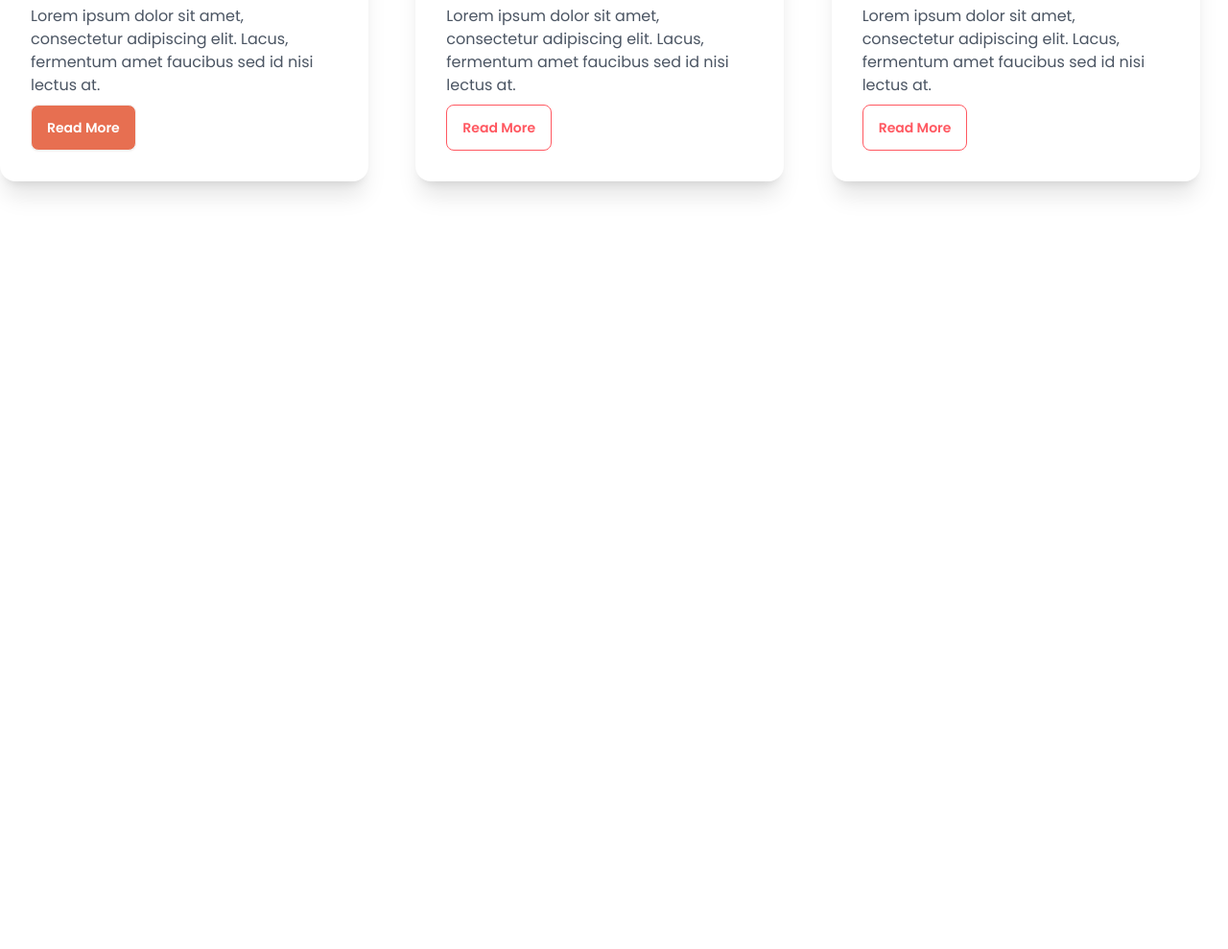
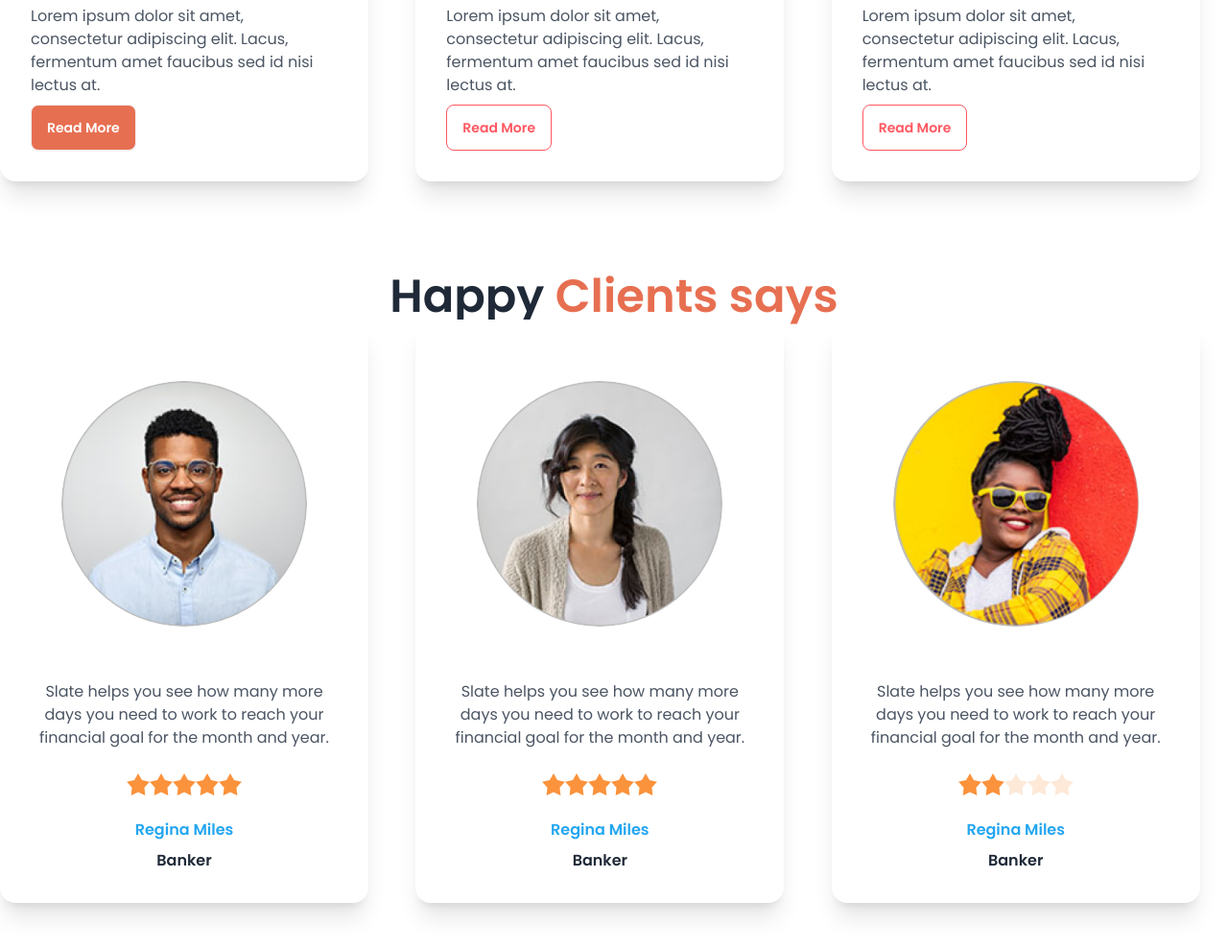
Before and after one commit to AhesanToha/biker-zone, a plain HTML site: page index.html in a window 1280 px wide. Shown: the part 1535-2524 px from the top of the page at 96% size. Before the commit the page ends 1820 px from the top, so only its background shows below. Drawn offline with nearby package versions, Linux system fonts and the light colour scheme.

Commit message:
happy client section added

```diff
--- a/index.html
+++ b/index.html
@@ -31,6 +31,7 @@
                     colors: {
                         'bike-primary': "#E76F51",
                         'bike-primary-bg': "#E76F511A",
+                        'client-name': "#23A6F0",
                     },
                 },
             },
@@ -201,7 +202,8 @@
                     </figure>
                     <div class="card-body">
                         <h2 class="card-title text-2xl font-semibold">Ducati XDIAVEL S-73</h2>
-                        <p class="text-gray-600">Lorem ipsum dolor sit amet, consectetur adipiscing elit. Lacus, fermentum amet faucibus sed id nisi lectus at.</p>
+                        <p class="text-gray-600">Lorem ipsum dolor sit amet, consectetur adipiscing elit. Lacus,
+                            fermentum amet faucibus sed id nisi lectus at.</p>
                         <div class="card-actions justify-start">
                             <button class="btn bg-bike-primary text-white">Read More</button>
                         </div>
@@ -214,7 +216,8 @@
                     </figure>
                     <div class="card-body">
                         <h2 class="card-title text-2xl font-semibold">Motorcycles & Scooters</h2>
-                        <p class="text-gray-600">Lorem ipsum dolor sit amet, consectetur adipiscing elit. Lacus, fermentum amet faucibus sed id nisi lectus at.</p>
+                        <p class="text-gray-600">Lorem ipsum dolor sit amet, consectetur adipiscing elit. Lacus,
+                            fermentum amet faucibus sed id nisi lectus at.</p>
                         <div class="card-actions justify-start">
                             <button class="btn btn-outline btn-error text-[#E76F51]">Read More</button>
                         </div>
@@ -227,7 +230,8 @@
                     </figure>
                     <div class="card-body">
                         <h2 class="card-title text-2xl font-semibold">2021 Honda CBR500R</h2>
-                        <p class="text-gray-600">Lorem ipsum dolor sit amet, consectetur adipiscing elit. Lacus, fermentum amet faucibus sed id nisi lectus at.</p>
+                        <p class="text-gray-600">Lorem ipsum dolor sit amet, consectetur adipiscing elit. Lacus,
+                            fermentum amet faucibus sed id nisi lectus at.</p>
                         <div class="card-actions justify-start">
                             <button class="btn btn-outline btn-error text-[#E76F51]">Read More</button>
                         </div>
@@ -236,6 +240,87 @@
             </div>
 
         </section>
+
+        <!-- Happy Client section -->
+        <section class="my-12">
+            <h1 class="text-5xl font-semibold text-center">Happy <span class="text-bike-primary">Clients says</span>
+            </h1>
+
+            <!-- Client Cards -->
+            <div class="grid grid-cols-1 md:grid-cols-2 lg:grid-cols-3 gap-5">
+
+                <!-- Client card-1 -->
+                <div class="card bg-base-100 w-96 shadow-xl border-gray-600">
+                    <figure class="px-10 pt-10">
+                        <img  src="images/others/user-1.png" alt="Client" class="rounded-full p-6" alt="Shoes"
+                            class="rounded-xl" />
+                    </figure>
+                    <div class="card-body items-center text-center">
+                        <p class="text-gray-600">Slate helps you see how
+                            many more days you need
+                            to work to reach your financial
+                            goal for the month and year.</p>
+                        <div class="rating py-4">
+                            <input type="radio" name="rating-2" class="mask mask-star-2 bg-orange-400" />
+                            <input type="radio" name="rating-2" class="mask mask-star-2 bg-orange-400"
+                                checked="checked" />
+                            <input type="radio" name="rating-2" class="mask mask-star-2 bg-orange-400" />
+                            <input type="radio" name="rating-2" class="mask mask-star-2 bg-orange-400" />
+                            <input type="radio" name="rating-2" class="mask mask-star-2 bg-orange-400" />
+                        </div>
+                        <h1 class="text-client-name font-semibold">Regina Miles</h1>
+                        <h4 class="font-semibold">Banker</h4>
+                    </div>
+                </div>
+                <div class="card bg-base-100 w-96 shadow-xl border-gray-600">
+                    <figure class="px-10 pt-10">
+                        <img  src="images/others/user-2.png" alt="Client" class="rounded-full p-6" alt="Shoes"
+                            class="rounded-xl" />
+                    </figure>
+                    <div class="card-body items-center text-center">
+                        <p class="text-gray-600">Slate helps you see how
+                            many more days you need
+                            to work to reach your financial
+                            goal for the month and year.</p>
+                        <div class="rating py-4">
+                            <input type="radio" name="rating-2" class="mask mask-star-2 bg-orange-400" />
+                            <input type="radio" name="rating-2" class="mask mask-star-2 bg-orange-400"
+                                checked="checked" />
+                            <input type="radio" name="rating-2" class="mask mask-star-2 bg-orange-400" />
+                            <input type="radio" name="rating-2" class="mask mask-star-2 bg-orange-400" />
+                            <input type="radio" name="rating-2" class="mask mask-star-2 bg-orange-400" />
+                        </div>
+                        <h1 class="text-client-name font-semibold">Regina Miles</h1>
+                        <h4 class="font-semibold">Banker</h4>
+                    </div>
+                </div>
+                <div class="card bg-base-100 w-96 shadow-xl border-gray-600">
+                    <figure class="px-10 pt-10">
+                        <img  src="images/others/user-3.png" alt="Client" class="rounded-full p-6" alt="Shoes"
+                            class="rounded-xl" />
+                    </figure>
+                    <div class="card-body items-center text-center">
+                        <p class="text-gray-600">Slate helps you see how
+                            many more days you need
+                            to work to reach your financial
+                            goal for the month and year.</p>
+                        <div class="rating py-4">
+                            <input type="radio" name="rating-2" class="mask mask-star-2 bg-orange-400" />
+                            <input type="radio" name="rating-2" class="mask mask-star-2 bg-orange-400"
+                                checked="checked" />
+                            <input type="radio" name="rating-2" class="mask mask-star-2 bg-orange-400" />
+                            <input type="radio" name="rating-2" class="mask mask-star-2 bg-orange-400" />
+                            <input type="radio" name="rating-2" class="mask mask-star-2 bg-orange-400" />
+                        </div>
+                        <h1 class="text-client-name font-semibold">Regina Miles</h1>
+                        <h4 class="font-semibold">Banker</h4>
+                    </div>
+                </div>
+            </div>
+
+        </section>
+
+
     </main>
     <!-- Footer Section -->
     <footer>
```
